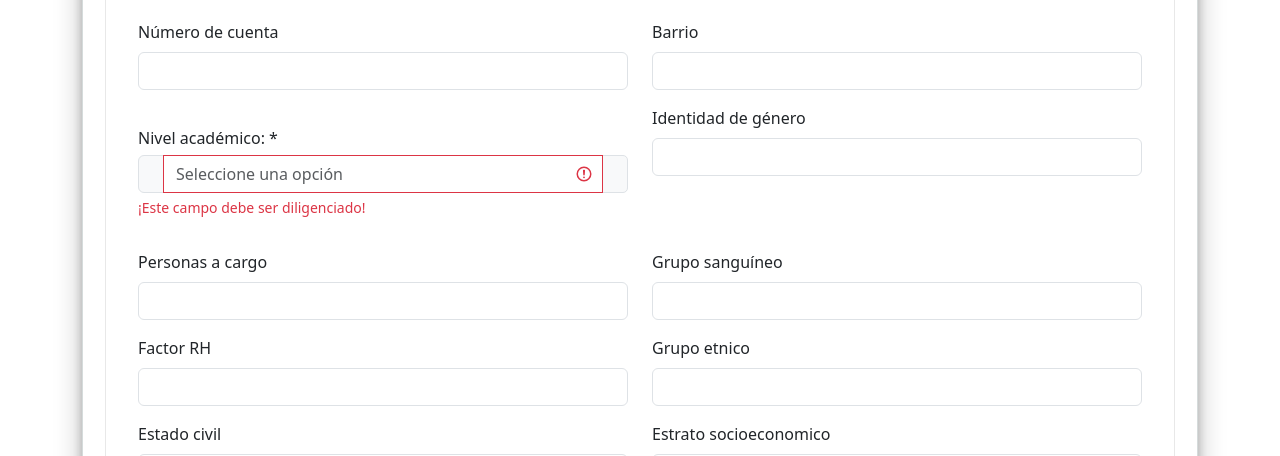
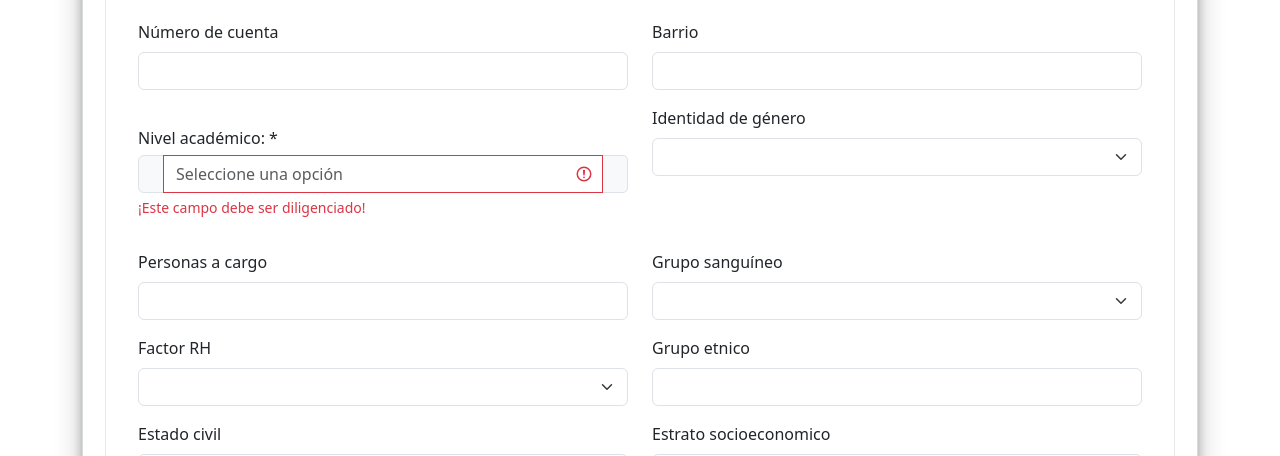
Before and after one commit to sistemassaitempsa/pruebaPublica, a Vue app: page / in a window 1280 px wide. Shown: the part 1480-1936 px from the top of the page. Built offline with nearby package versions, Linux system fonts and the light colour scheme.

Commit message:
se hacen los select para la creacion de grupo rh y genero

```diff
--- a/src/components/NewForm.vue
+++ b/src/components/NewForm.vue
@@ -262,12 +262,12 @@
     </div>
     <div class="col">
       <label class ="form-label" for="documento">Identidad de género</label class ="form-label">
-      <input class="form-control"
-        type="text"
-        v-model="form.sex_emp"
-        id="documento"
-        required
-      />
+        <select  class= "form-select"name="" id="" v-model="form.sex_emp" required>
+          <option value="1">Mujer</option>
+          <option value="2">Hombre</option>
+          <option value="0">Otro</option>
+        </select>
+
     </div>
     </div>
     <div class="row">
@@ -282,18 +282,21 @@
     </div>
     <div class="col">
       <label class ="form-label" for="documento">Grupo sanguíneo</label class ="form-label">
-      <input class="form-control"
-        type="text"
-        v-model="form.gru_san"
-        id="documento"
-        required
-      />
+        <select class="form-select" name="" id="" v-model="form.gru_san" required>
+          <option value="A">A</option>
+          <option value="AB">AB</option>
+          <option value="B">B</option>
+          <option value="O">O</option>
+        </select>
     </div>
     </div>
     <div class="row">
       <div class="col">
       <label class ="form-label" for="documento">Factor RH</label class ="form-label">
-      <input class="form-control" type="text" v-model="form.fac_rhh" id="documento" required />
+        <select name="" id="" class="form-select" v-model="form.fac_rhh" required>
+          <option value="+">+</option>
+          <option value="-">-</option>
+        </select>
     </div>
     <div class="col">
       <label class ="form-label" for="documento">Grupo etnico</label class ="form-label">
```
